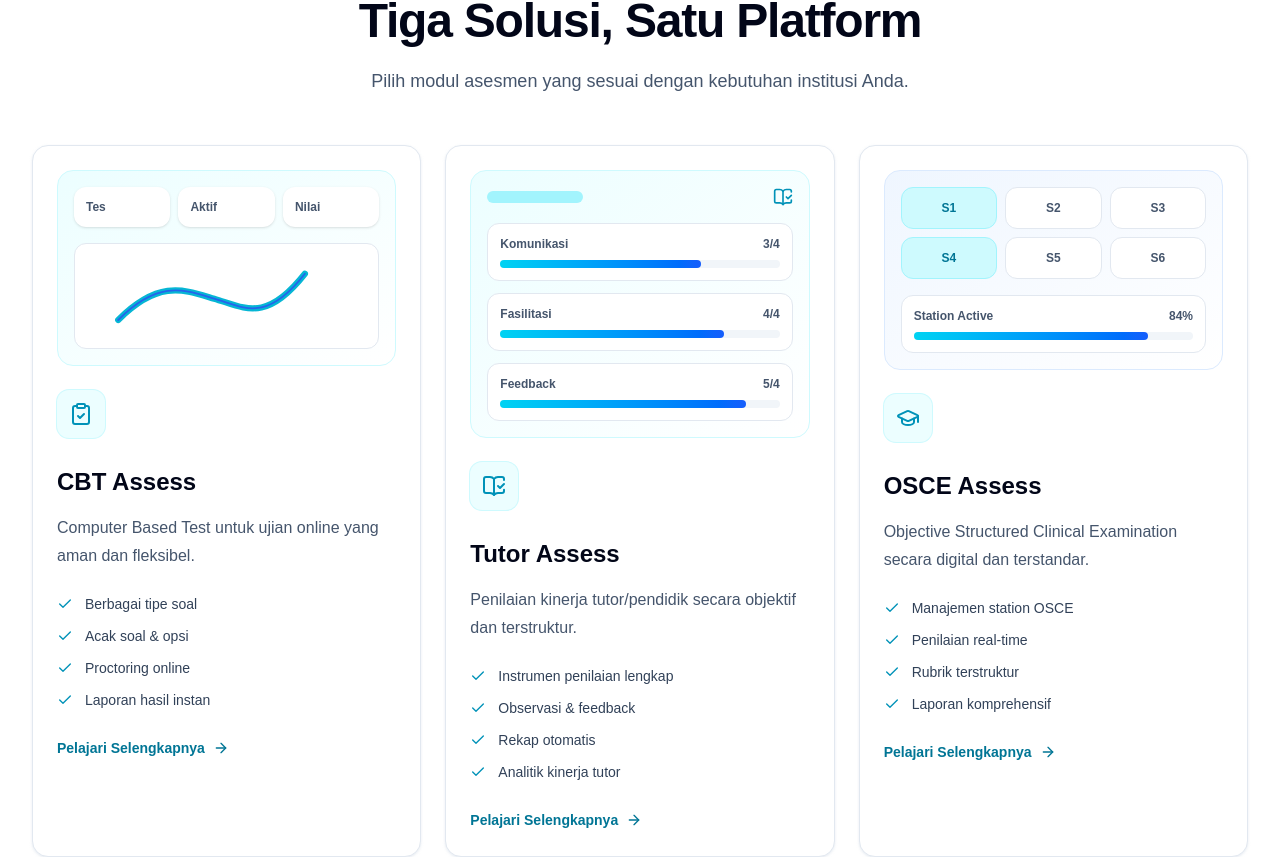
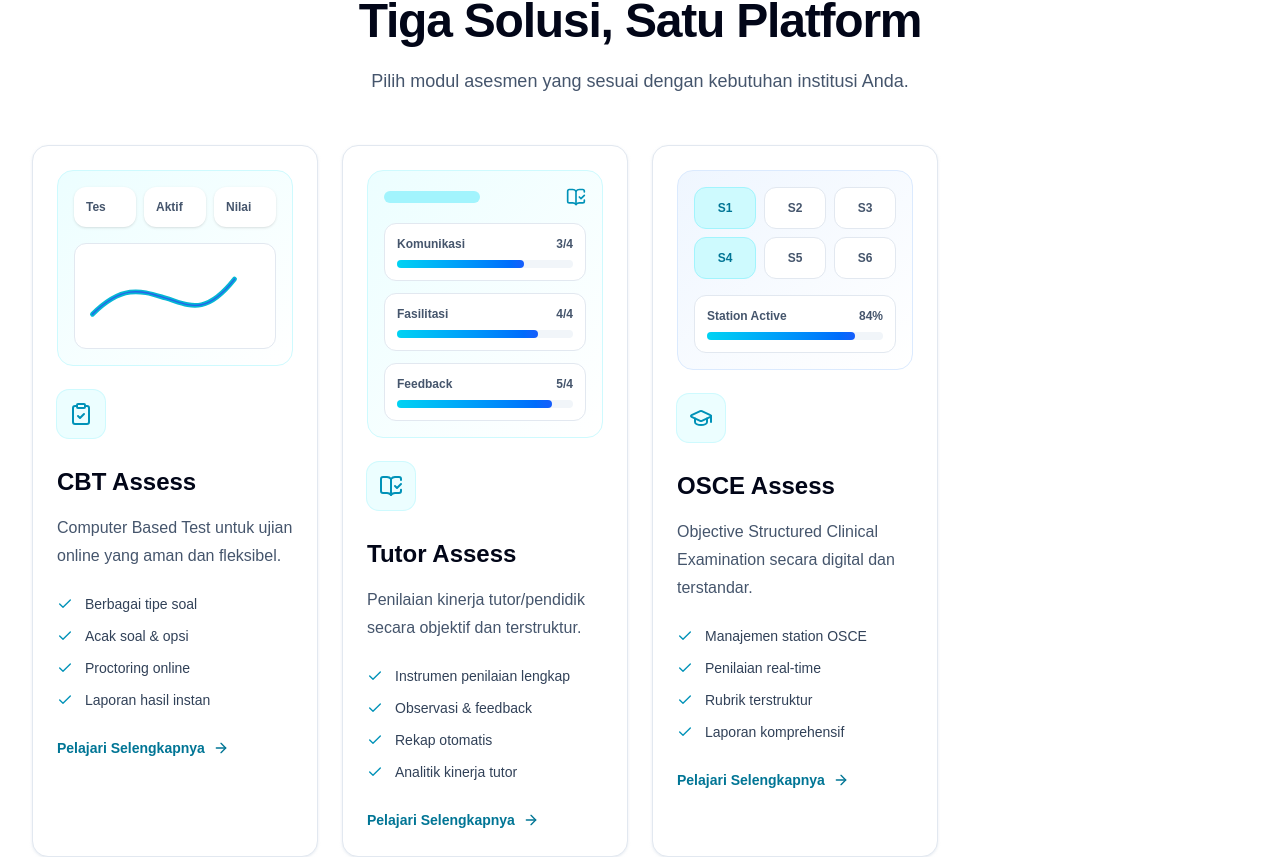
Before and after one commit to oktomarpaung/digitaltech-landing, a Next.js app: page / in a window 1280 px wide. Shown: the part 1044-1901 px from the top of the page. Built offline with nearby package versions, Linux system fonts and the light colour scheme.

Commit message:
fix: update product pricing options

```diff
--- a/src/app/page.tsx
+++ b/src/app/page.tsx
@@ -38,7 +38,7 @@ type Feature = {
 type PricingPlan = {
   name: string;
   price: string;
-  modules: string;
+  description: string;
   highlighted?: boolean;
 };
 
@@ -99,19 +99,24 @@ const features: Feature[] = [
 
 const pricingPlans: PricingPlan[] = [
   {
-    name: "Standard",
+    name: "CBT Assess",
     price: "Rp25 Juta",
-    modules: "CBT Assess",
+    description: "Platform Computer Based Test untuk ujian online, bank soal, rekap nilai, dan analisis hasil.",
   },
   {
-    name: "Professional",
+    name: "OSCE Assess",
     price: "Rp35 Juta",
-    modules: "CBT Assess + Tutor Assess",
+    description: "Platform penilaian OSCE digital untuk station, rubrik, penguji, dan rekap hasil real-time.",
   },
   {
-    name: "Enterprise",
+    name: "Tutor Assess",
+    price: "Rp15 Juta",
+    description: "Platform penilaian tutorial/PBL berbasis rubrik untuk tutor, dosen, dan pengelola blok.",
+  },
+  {
+    name: "Bundle 3 Produk",
     price: "Rp60 Juta",
-    modules: "CBT Assess + OSCE Assess + Tutor Assess",
+    description: "Paket lengkap CBT Assess, OSCE Assess, dan Tutor Assess untuk ekosistem asesmen terintegrasi.",
     highlighted: true,
   },
 ];
@@ -164,7 +169,7 @@ const socialProof = [
   "Pusat CBT",
 ];
 const demoFields = ["Nama", "Institusi", "Jabatan", "Nomor WhatsApp", "Email"];
-const productOptions = ["CBT Assess", "OSCE Assess", "Tutor Assess", "Bundle Enterprise"];
+const productOptions = ["Pilih produk yang diminati", "CBT Assess", "OSCE Assess", "Tutor Assess", "Bundle 3 Produk"];
 const whatsappUrl =
   "https://wa.me/628139788650?text=Halo%20DigitalTech%20Nusantara%2C%20saya%20ingin%20request%20demo%20CBT%2C%20OSCE%2C%20atau%20Tutor%20Assess.";
 const platformPreviews = [
@@ -618,7 +623,7 @@ export default function Home() {
             description="Pilih modul asesmen yang sesuai dengan kebutuhan institusi Anda."
           />
 
-          <div className="grid gap-6 md:grid-cols-2 lg:grid-cols-3">
+          <div className="grid gap-6 md:grid-cols-2 xl:grid-cols-4">
             {products.map((product, index) => {
               const Icon = product.icon;
 
@@ -762,7 +767,7 @@ export default function Home() {
 
                 <h3 className="text-2xl font-black text-slate-950">{plan.name}</h3>
                 <p className="mt-6 text-4xl font-black text-slate-950">{plan.price}</p>
-                <p className="mt-3 leading-7 text-slate-600">{plan.modules}</p>
+                <p className="mt-3 min-h-28 leading-7 text-slate-600">{plan.description}</p>
 
                 <div className="mt-8 grid gap-3">
                   <a href="#demo" className="inline-flex h-12 items-center justify-center rounded-lg bg-[#0F172A] px-5 font-bold text-white transition hover:bg-cyan-600">
@@ -859,7 +864,7 @@ export default function Home() {
                 Siap melihat DigitalTech Assess Suite bekerja untuk institusi Anda?
               </h2>
               <p className="mt-4 max-w-3xl leading-8 text-slate-600">
-                Isi form singkat berikut untuk mulai berdiskusi tentang kebutuhan CBT, OSCE, Tutor Assess, atau Bundle Enterprise.
+                Isi form singkat berikut untuk mulai berdiskusi tentang kebutuhan CBT, OSCE, Tutor Assess, atau Bundle 3 Produk.
               </p>
             </div>
 
@@ -879,8 +884,10 @@ export default function Home() {
                 <label className="sm:col-span-2">
                   <span className="text-sm font-bold text-slate-700">Produk yang diminati</span>
                   <select className="mt-2 h-12 w-full rounded-lg border border-slate-200 bg-white px-4 text-sm text-slate-950 outline-none transition focus:border-cyan-400 focus:ring-4 focus:ring-cyan-100">
-                    {productOptions.map((option) => (
-                      <option key={option}>{option}</option>
+                    {productOptions.map((option, index) => (
+                      <option key={option} value={index === 0 ? "" : option} disabled={index === 0}>
+                        {option}
+                      </option>
                     ))}
                   </select>
                 </label>
```
